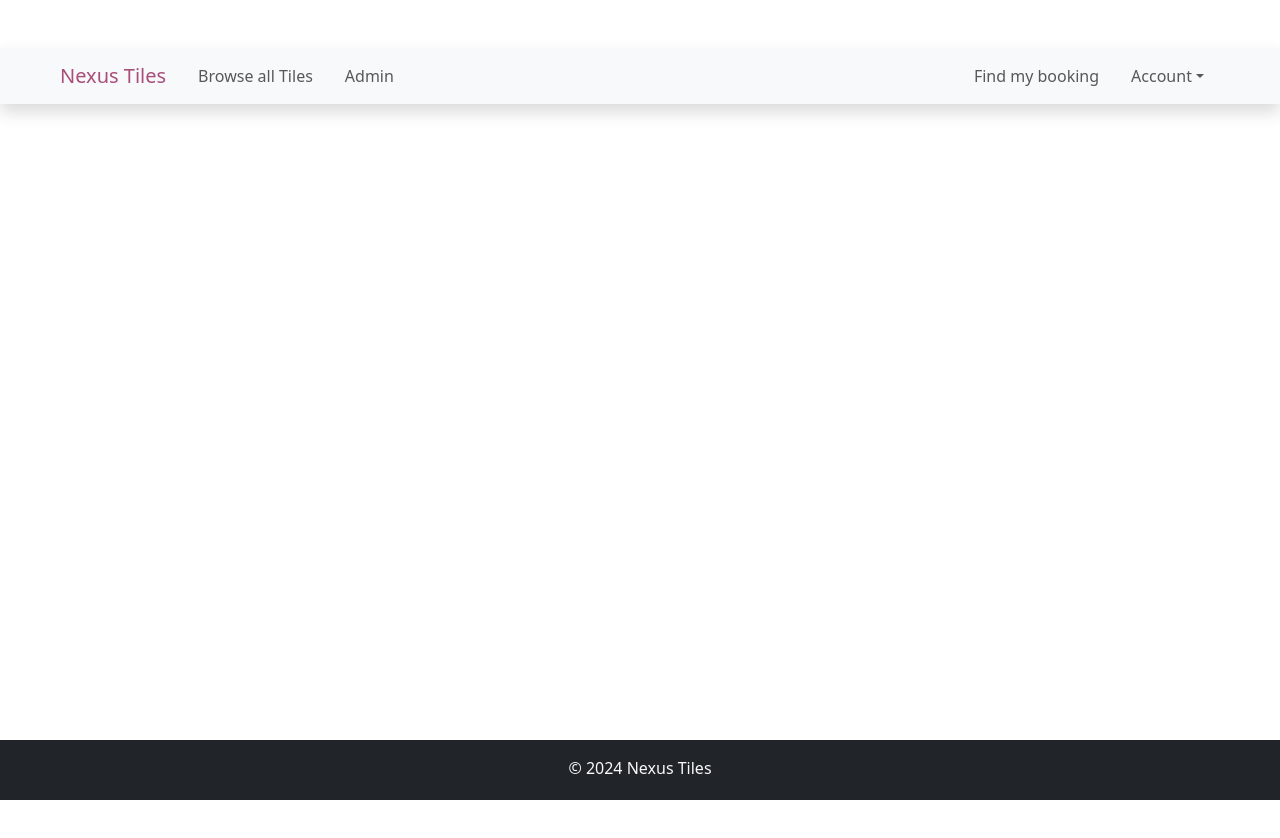
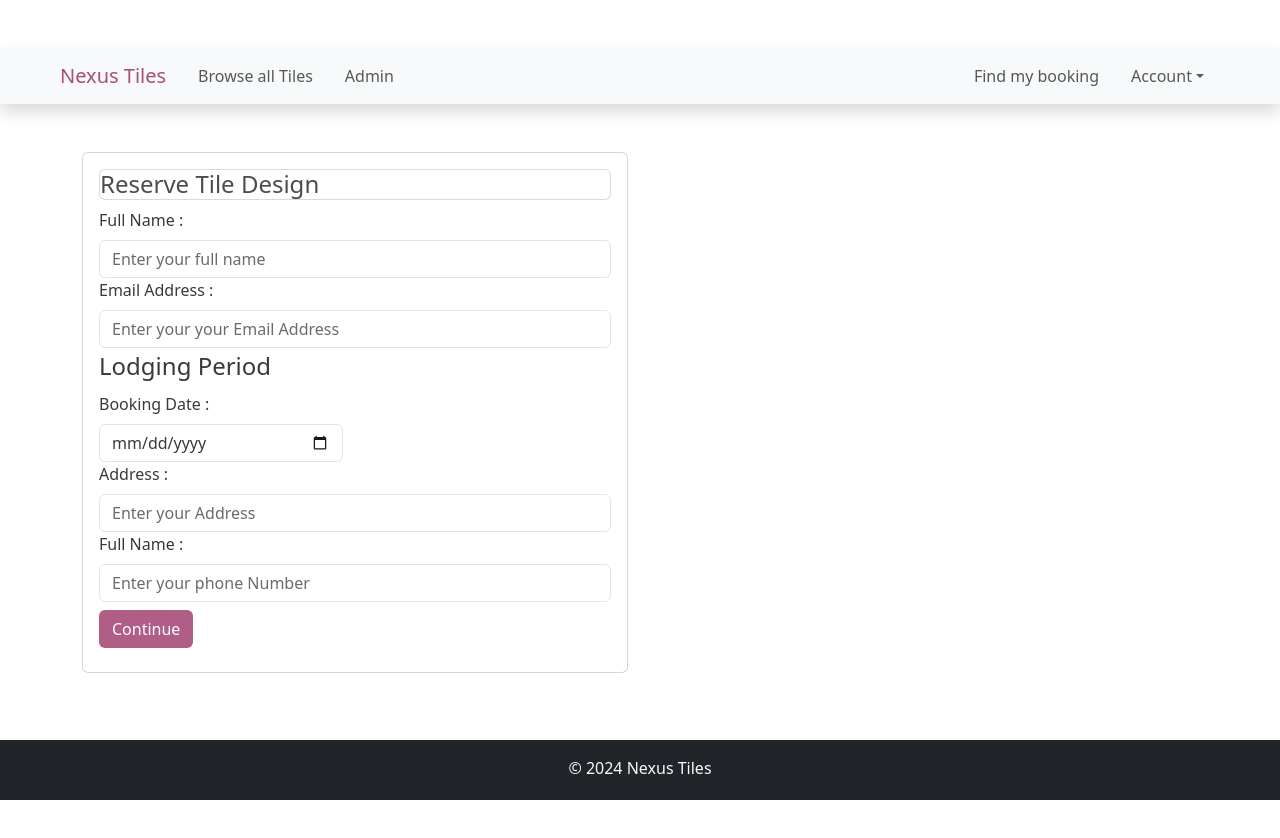
Before and after one commit to sahan542/Nexus-Tile_Store, a React (Vite) app in the folder Front/nexus/: page /book-tile/1 in a window 1280 px wide. Shown: the top 838 px of the page. Built offline with nearby package versions, Linux system fonts and the light colour scheme; no server answers.

Commit message:
confirmation code not send & tile booking error occured

```diff
--- a/Front/nexus/src/App.jsx
+++ b/Front/nexus/src/App.jsx
@@ -10,6 +10,10 @@ import Footer from './components/layout/Footer.jsx'
 import NavBar from './components/layout/NavBar.jsx'
 import TileListing from './components/tile/TileListing.jsx'
 import Admin from './components/admin/Admin.jsx'
+import Checkout from './components/bookings/Checkout.jsx'
+import BookingForm from './components/bookings/BookingForm.jsx'
+import BookingSuccess from './components/bookings/BookingSuccess.jsx'
+
 
 
 
@@ -26,7 +30,10 @@ function App() {
               <Route  path="/add-tiles" element={<AddTile/>} />
               <Route  path="/existing-tiles" element={<ExistingTiles/>} />
               <Route  path="/browse-all-tiles" element={<TileListing/>} />
+              <Route  path="/book-tile/:tileId" element={<BookingForm/>} />
               <Route  path="/admin" element={<Admin/>} />
+              <Route  path="/booking-success" element={<BookingSuccess/>} />
+
             </Routes>
         </Router>
         <Footer/>
--- a/Front/nexus/src/components/bookings/BookingForm.jsx
+++ b/Front/nexus/src/components/bookings/BookingForm.jsx
@@ -1,3 +1,5 @@
+
+/*
 import React, { useEffect, useState } from 'react'
 import { bookTile, getTileById } from '../utils/ApiFunctions'
 import { useNavigate, useParams } from 'react-router-dom';
@@ -141,15 +143,6 @@ const BookingForm = () => {
                             </Form.Control.Feedback>
                             </Form.Group>
 
-
-                            <Form.Group>
-                                <Form.Label htmlFor="cusName">Full Name :</Form.Label>
-                            <FormControl required type="text" id="cusName" name="cusName" value={booking.cusName} placeholder="Enter your full name" onChange={handleInputChange}/>
-                            <Form.Control.Feedback type="invalid">
-                                    Please Enter your Full Name
-                            </Form.Control.Feedback>
-                            </Form.Group>
-
                             <div className="form-group mt-2 mb-2">
                                 <button className="btn btn-hotel" type="submit">
                                     Continue
@@ -176,3 +169,153 @@ const BookingForm = () => {
 }
 
 export default BookingForm
+*/
+
+import React, { useEffect, useState } from 'react';
+import { bookTile, getTileById } from '../utils/ApiFunctions';
+import { useNavigate, useParams } from 'react-router-dom';
+import { Form, FormControl } from 'react-bootstrap';
+import BookingSummary from './BookingSummary';
+
+const BookingForm = () => {
+    const [isValidated, setIsValidated] = useState(false);
+    const [isSubmitted, setIsSubmitted] = useState(false);
+    const [errorMessage, setErrorMessage] = useState("");
+    const [tilePrice, setTilePrice] = useState(0);
+    const [booking, setBooking] = useState({
+        cusName: "",
+        cusEmail: "",
+        bookingDate: "",
+        cusAddress: "",
+        cusPhone: "",
+        bookingConfirmationCode: ""
+    });
+
+    const { tileId } = useParams();
+    const navigate = useNavigate();
+
+    const handleInputChange = (e) => {
+        const { name, value } = e.target;
+        setBooking({ ...booking, [name]: value });
+        setErrorMessage("");
+    };
+
+    const getTilePriceById = async (tileId) => {
+        try {
+            const response = await getTileById(tileId);
+            setTilePrice(response.tilePrice);
+        } catch (error) {
+            throw new Error(error);
+        }
+    };
+
+    useEffect(() => {
+        getTilePriceById(tileId);
+    }, [tileId]);
+
+    const calculatePayment = () => {
+
+        return 800;
+    };
+
+    const handleSubmit = (e) => {
+        e.preventDefault();
+        const form = e.currentTarget;
+        if (form.checkValidity() === true) {
+            setIsSubmitted(true);
+            setIsValidated(true);
+            form.classList.add('was-validated'); // Mark form fields as validated
+        }
+    };
+
+    const handleBooking = async () => {
+        try {
+            const confirmationCode = await bookTile(tileId, booking);
+            setIsSubmitted(true);
+            navigate("/", { state: { message: confirmationCode } });
+        } catch (error) {
+            setErrorMessage(error.message);
+            navigate("/", { state: { error: errorMessage } });
+        }
+    };
+
+    return (
+        <div className='container mb-5'>
+            <div className="row">
+                <div className='col-md-6'>
+                    <div className="card card-body mt-5">
+                        <h4 className="card card-title">Reserve Tile Design</h4>
+                        <Form noValidate validated={isValidated} onSubmit={handleSubmit}>
+
+                                <Form.Group>
+                                <Form.Label htmlFor="cusName">Full Name :</Form.Label>
+                            <FormControl required type="text" id="cusName" name="cusName" value={booking.cusName} placeholder="Enter your full name" onChange={handleInputChange}/>
+                            <Form.Control.Feedback type="invalid">
+                                    Please Enter your Full Name
+                            </Form.Control.Feedback>
+                            </Form.Group>
+
+
+
+                            <Form.Group>
+                                <Form.Label htmlFor="cusEmail">Email Address :</Form.Label>
+                            <FormControl required type="text" id="cusEmail" name="cusEmail" value={booking.cusEmail} placeholder="Enter your your Email Address" onChange={handleInputChange}/>
+                            <Form.Control.Feedback type="invalid">
+                                    Please Enter your Email Address
+                            </Form.Control.Feedback>
+                            </Form.Group>
+
+                            <fieldset style={{border: "2px"}}>
+                                <legend>Lodging Period</legend>
+                                <div className="row">
+                                    <div className="col-6">
+
+                                    <Form.Label htmlFor="bookingDate">Booking Date :</Form.Label>
+                            <FormControl required type="date" id="bookingDate" name="bookingDate" value={booking.bookingDate} placeholder="Booking Date" onChange={handleInputChange}/>
+                            <Form.Control.Feedback type="invalid">
+                                    Select a booking Date
+                            </Form.Control.Feedback>
+
+
+                                    </div>
+                                </div>
+                            </fieldset>
+
+
+                            <Form.Group>
+                                <Form.Label htmlFor="cusAddress">Address :</Form.Label>
+                            <FormControl required type="text" id="cusAddress" name="cusAddress" value={booking.cusAddress} placeholder="Enter your Address" onChange={handleInputChange}/>
+                            <Form.Control.Feedback type="invalid">
+                                    Please Enter your Address
+                            </Form.Control.Feedback>
+                            </Form.Group>
+
+
+                            <Form.Group>
+                                <Form.Label htmlFor="cusPhone">Full Name :</Form.Label>
+                            <FormControl required type="text" id="cusPhone" name="cusPhone" value={booking.cusPhone} placeholder="Enter your phone Number" onChange={handleInputChange}/>
+                            <Form.Control.Feedback type="invalid">
+                                    Please Enter your Phone Number
+                            </Form.Control.Feedback>
+                            </Form.Group>
+
+                            <div className="form-group mt-2 mb-2">
+                                <button className="btn btn-hotel" type="submit">
+                                    Continue
+                                </button>
+                            </div>
+
+                        </Form>
+                    </div>
+                </div>
+                <div className="col-md-6">
+                    {isSubmitted && (
+                        <BookingSummary booking={booking} payment={calculatePayment()} isFormValid={isValidated} onConfirm={handleBooking} />
+                    )}
+                </div>
+            </div>
+        </div>
+    );
+};
+
+export default BookingForm;
--- a/Front/nexus/src/components/bookings/BookingSummary.jsx
+++ b/Front/nexus/src/components/bookings/BookingSummary.jsx
@@ -1,6 +1,5 @@
 import React, { useEffect, useState } from 'react';
 import { useNavigate } from 'react-router-dom';
-import moment from 'moment'; // Removed unnecessary curly braces
 import { Button } from 'react-bootstrap';
 
 const BookingSummary = ({ booking, payment, isFormValid, onConfirm }) => {
@@ -10,6 +9,7 @@ const BookingSummary = ({ booking, payment, isFormValid, onConfirm }) => {
 
     const handleConfirmBooking = () => {
         setIsProcessingPayment(true);
+        setIsBookingConfirmed(true);
         setTimeout(() => {
             setIsProcessingPayment(false);
             setIsBookingConfirmed(true);
@@ -28,7 +28,7 @@ const BookingSummary = ({ booking, payment, isFormValid, onConfirm }) => {
             <h4>Reservation Summary</h4>
             <p>Full Name : <strong>{booking.cusName}</strong></p>
             <p>Email : <strong>{booking.cusEmail}</strong></p>
-            <p>Booking date : <strong>{moment(booking.bookingDate).format("MM DD YYYY")}</strong></p>
+            <p>Booking date : <strong>{booking.bookingDate}</strong></p>
             <p>Phone Number : <strong>{booking.cusPhone}</strong></p>
             <p>Address : <strong>{booking.cusAddress}</strong></p>
 
--- /dev/null
+++ b/Front/nexus/src/components/bookings/Checkout.jsx
@@ -0,0 +1,12 @@
+import React from 'react'
+
+const Checkout = () => {
+  return (
+    <div>
+        From Checkout Page
+
+    </div>
+  )
+}
+
+export default Checkout
```
Also changed, not shown: Front/nexus/src/components/tile/TileCard.jsx (+3 -1 lines), 1 other file (tests, documents, lock files or other folders). Lines whose indentation alone changed are shown as unchanged.
